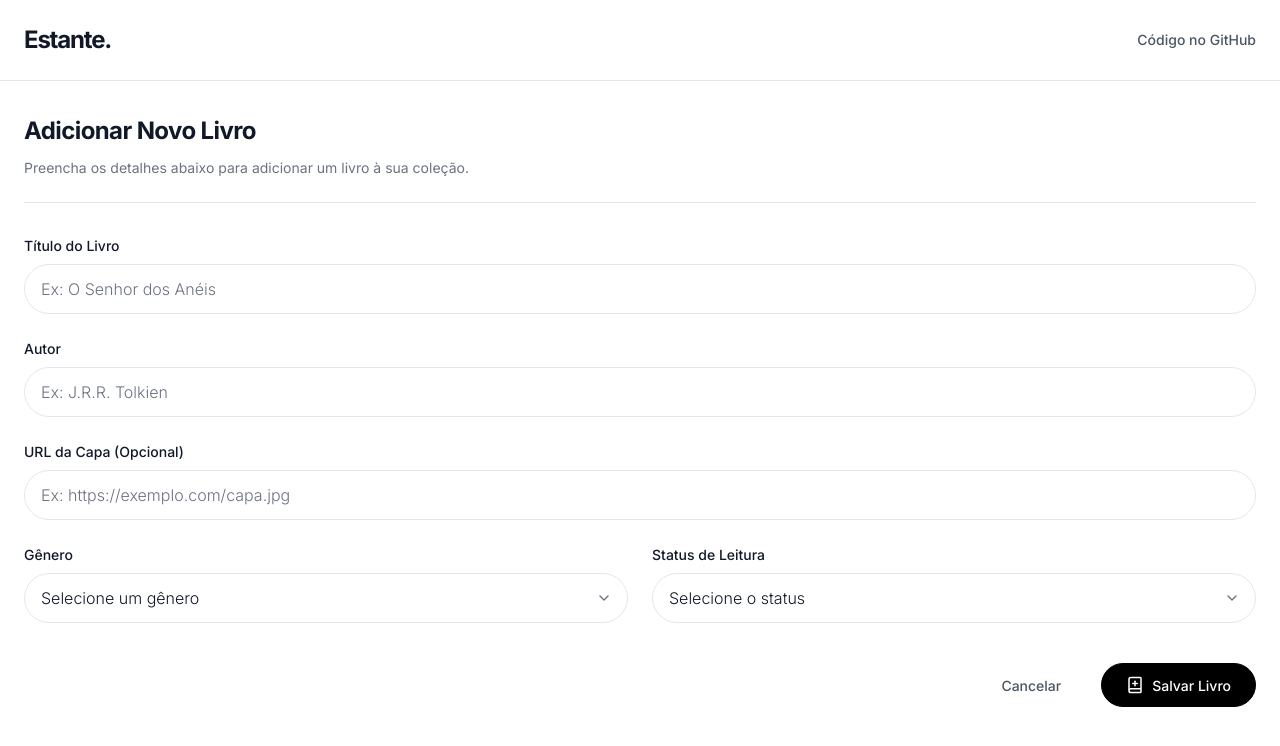
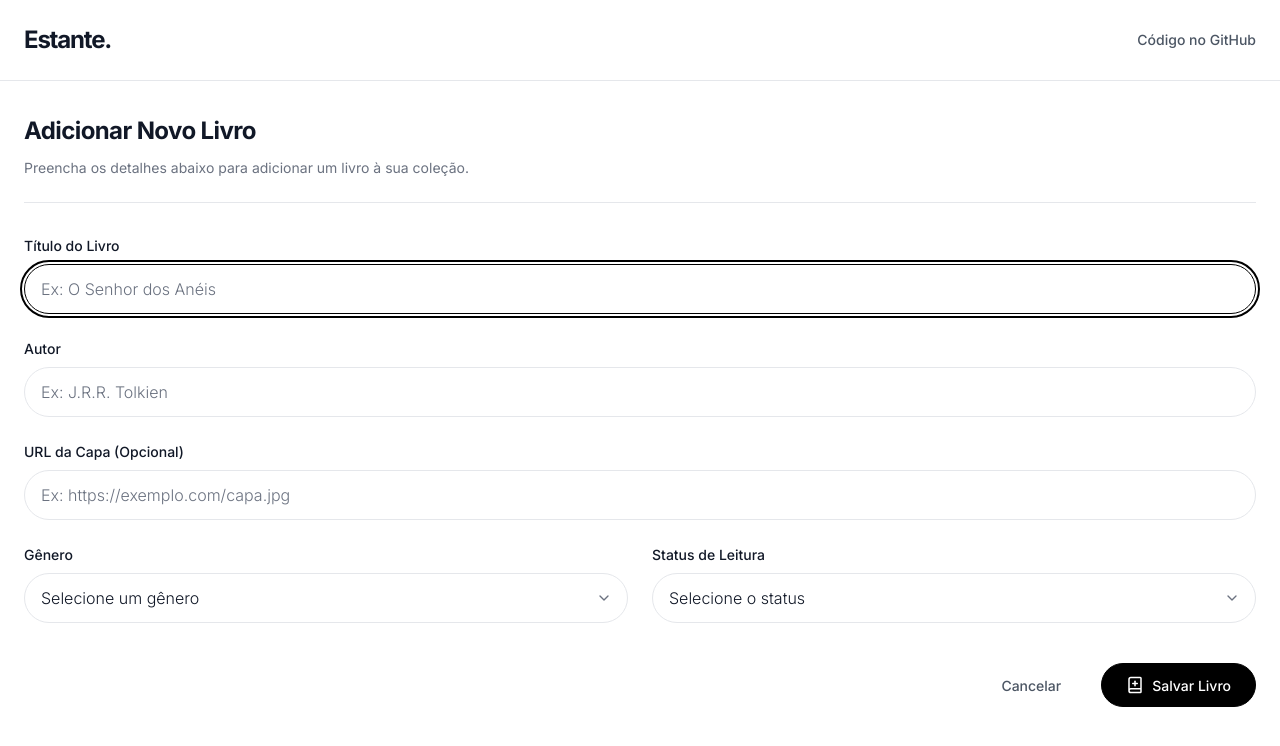
Before and after one commit to Jhnvida/bookshelf, a React (Vite) app: page / in a window 1280 px wide. Both pictures are taken after typing "Sample" into the empty fields and a click on the button "Adicionar Livro". Shown: the top 746 px of the page. Built offline with nearby package versions, Linux system fonts and the light colour scheme.

Commit message:
feat: implementa foco automatico no campo de titulo com useRef

```diff
--- a/src/components/AddBook/index.tsx
+++ b/src/components/AddBook/index.tsx
@@ -1,5 +1,5 @@
 import { BookPlus, ChevronDown } from "lucide-react";
-import { type SubmitEvent } from "react";
+import { useEffect, useRef, type SubmitEvent } from "react";
 import { useBooksContext } from "../../contexts/BooksContext";
 import { genres_list } from "../../utils/constants";
 import styles from "./styles.module.css";
@@ -10,6 +10,11 @@ interface AddBookProps {
 
 export default function AddBook({ onCancel }: AddBookProps) {
     const { addBook: onAdd } = useBooksContext();
+    const titleInputRef = useRef<HTMLInputElement>(null);
+
+    useEffect(() => {
+        titleInputRef.current?.focus();
+    }, []);
 
     function handleSubmit(event: SubmitEvent<HTMLFormElement>) {
         event.preventDefault();
@@ -45,6 +50,7 @@ export default function AddBook({ onCancel }: AddBookProps) {
                             type="text"
                             id="title"
                             name="title"
+                            ref={titleInputRef}
                             className={styles.input}
                             placeholder="Ex: O Senhor dos Anéis"
                             required
```
